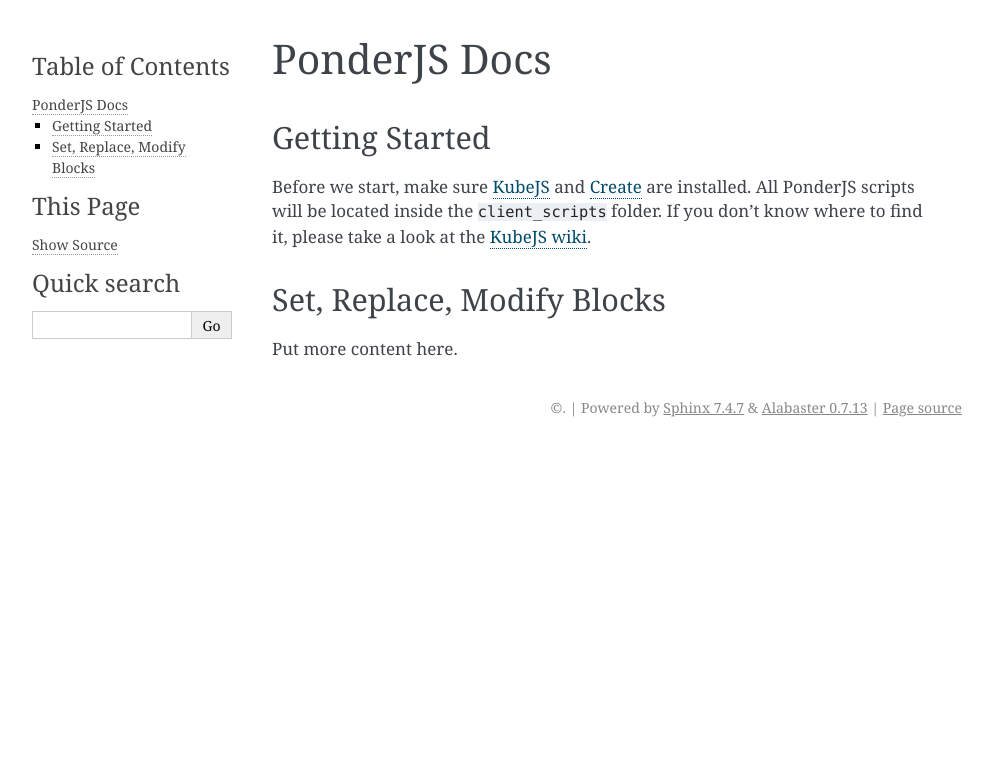
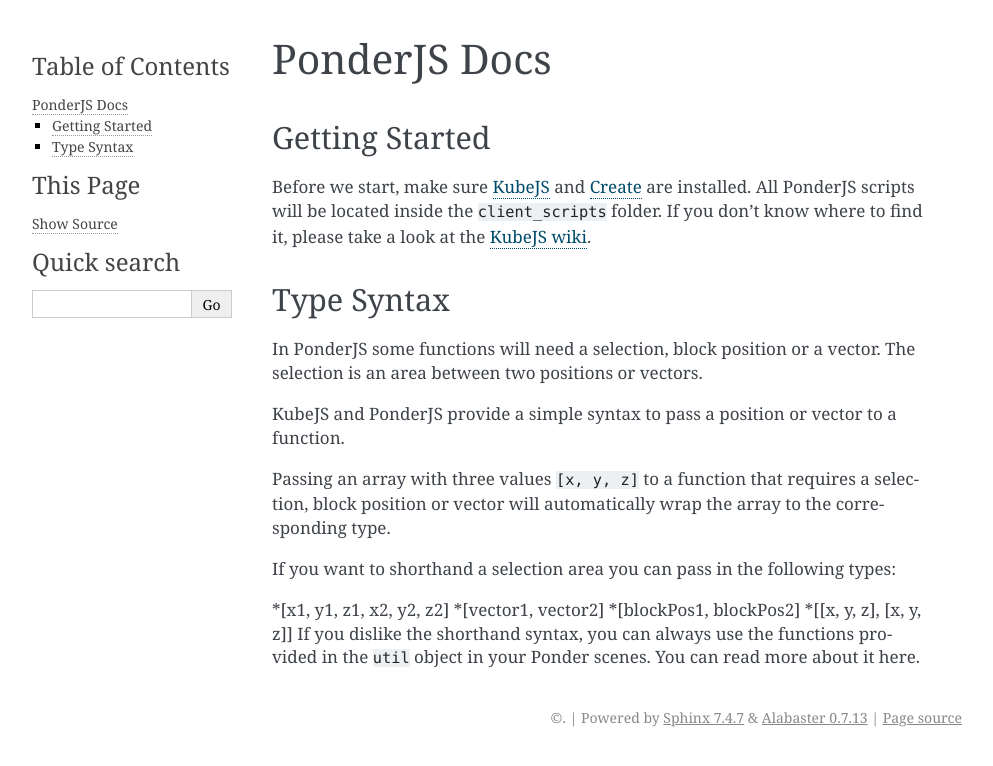
Before and after one commit to Ludi87/ponderjs-docs, a Sphinx documentation site: the page built from docs/ponderjs.md, in a window 1280 px wide. Shown: the top 766 px of the page, without its empty margins (148-1141 px from the left). Built offline with Sphinx 7.4.7, drawn with Linux system fonts in a browser that asks for light colours.

Commit message:
Update ponderjs.md

```diff
--- a/docs/ponderjs.md
+++ b/docs/ponderjs.md
@@ -5,6 +5,18 @@
 Before we start, make sure [KubeJS](https://www.curseforge.com/minecraft/mc-mods/kubejs) and [Create](https://www.curseforge.com/minecraft/mc-mods/create) are installed.
 All PonderJS scripts will be located inside the `client_scripts` folder. If you don't know where to find it, please take a look at the [KubeJS wiki](https://kubejs.com/).
 
-## Set, Replace, Modify Blocks
+## Type Syntax
 
-Put more content here.
+In PonderJS some functions will need a selection, block position or a vector. The selection is an area between two positions or vectors.
+
+KubeJS and PonderJS provide a simple syntax to pass a position or vector to a function.
+
+Passing an array with three values `[x, y, z]` to a function that requires a selection, block position or vector will automatically wrap the array to the corresponding type.
+
+If you want to shorthand a selection area you can pass in the following types:
+
+*[x1, y1, z1, x2, y2, z2]
+*[vector1, vector2]
+*[blockPos1, blockPos2]
+*[[x, y, z], [x, y, z]]
+If you dislike the shorthand syntax, you can always use the functions provided in the `util` object in your Ponder scenes. You can read more about it here.
```
